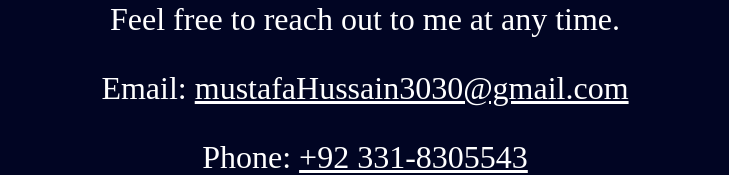
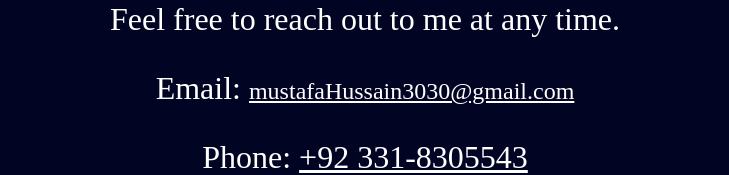
Before and after one commit to Mustafa-Hussain-source/Portfolio, a React (Vite) app in the folder Portfolio/: page / in a window 1280 px wide. Shown: the part 2356-2531 px from the top of the page, without its empty margins (275-1004 px from the left). Built offline with nearby package versions, Linux system fonts and the light colour scheme.

Commit message:
Page4.jsx

```diff
--- a/Portfolio/src/components/Page4/Page4.jsx
+++ b/Portfolio/src/components/Page4/Page4.jsx
@@ -7,7 +7,7 @@ const Page4 = () => {
     <div className='contact'>
         <h1>Contact Me</h1>
         <p>Feel free to reach out to me at any time.</p>
-        <p>Email: <a href="mailto:mustafaHussain3030@gmail.com">mustafaHussain3030@gmail.com</a></p>
+        <p>Email: <a href="mailto:mustafaHussain3030@gmail.com" className='mail'>mustafaHussain3030@gmail.com</a></p>
         <p>Phone: <a href="mailto:+92 331-8305543">+92 331-8305543</a></p>
         <p>Github and Linkedin are also available</p>
         <a href="https://github.com/Mustafa-Hussain"><img src="https://cdn-icons-png.flaticon.com/512/25/25231.png" alt="" /></a>
```
